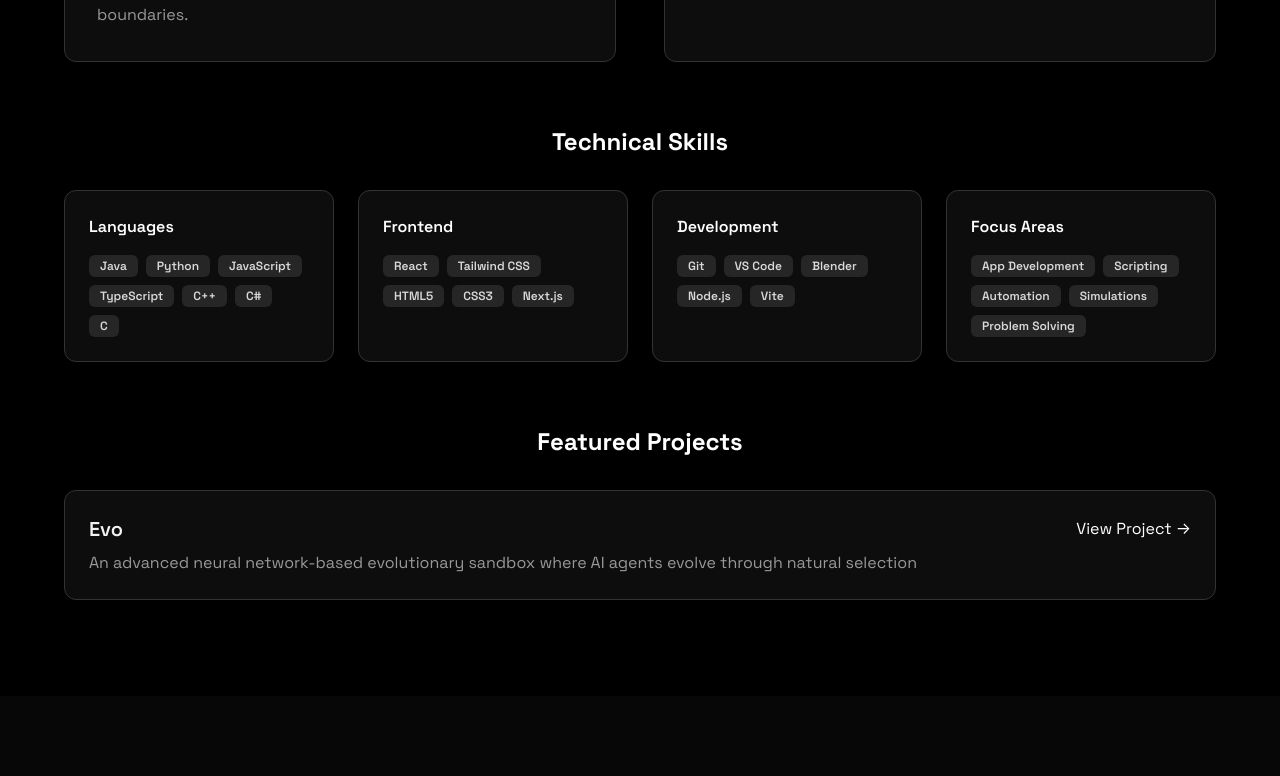
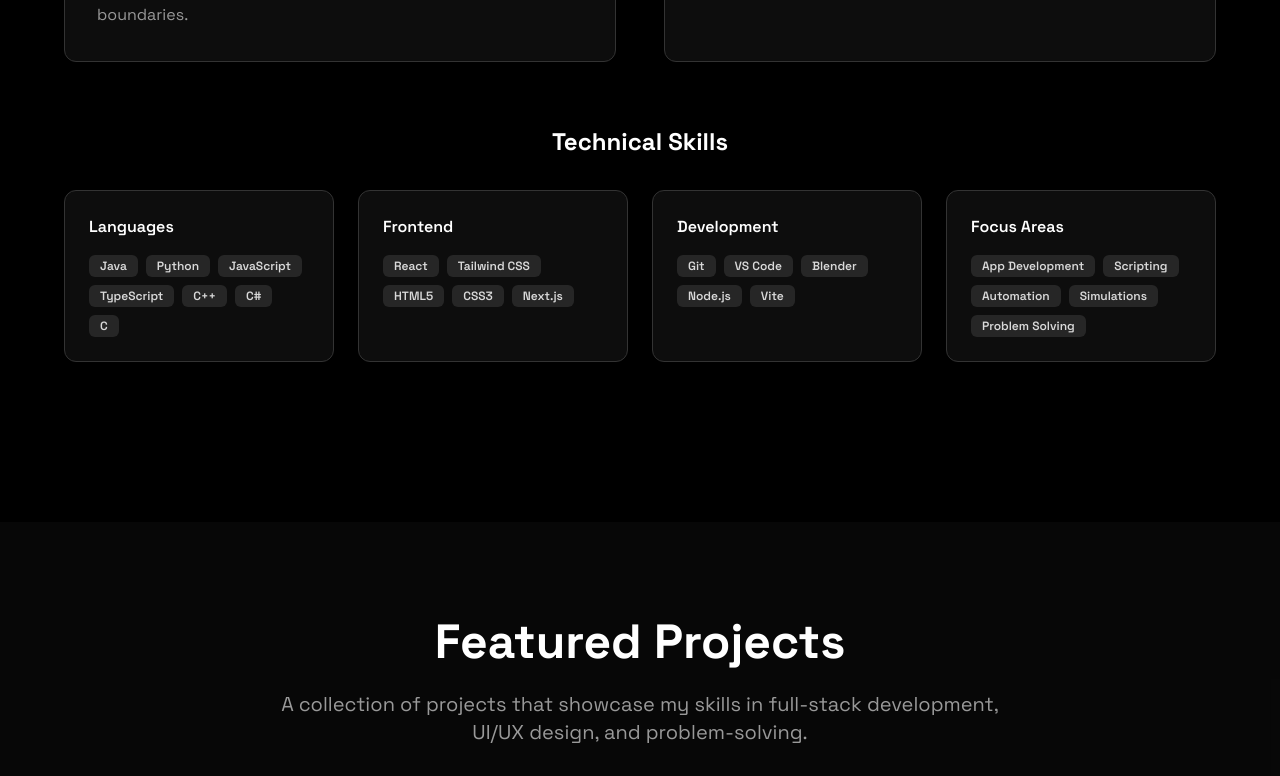
Before and after one commit to CodeByBryant/Portfolio, a React (Vite) app: page / in a window 1280 px wide. Shown: the part 1608-2384 px from the top of the page. Built offline with nearby package versions, Linux system fonts and the light colour scheme.

Commit message:
Remove duplicate featured projects

```diff
--- a/src/components/AboutSection.tsx
+++ b/src/components/AboutSection.tsx
@@ -77,7 +77,7 @@
                 </p>
                 <p className="text-muted-foreground">
                   When I'm not coding, I'm exploring new technologies, working
-                  on personal projects like EvoSquares, or improving my 3D
+                  on personal projects like Evo and Sovereign, or improving my 3D
                   modeling skills in Blender. I believe in continuous learning
                   and am always eager to take on new challenges that push my
                   boundaries.
@@ -160,33 +160,6 @@
             ))}
           </div>
         </div>
-
-        {/* Featured Projects */}
-        <div>
-          <h3 className="text-2xl font-bold text-center mb-8">
-            Featured Projects
-          </h3>
-          <div className="space-y-6">
-            {projects.map((project, index) => (
-              <Card key={index} className="hover-elevate">
-                <CardContent className="p-6">
-                  <div className="flex flex-col md:flex-row md:items-center md:justify-between mb-2">
-                    <h4 className="text-xl font-semibold">{project.title}</h4>
-                    <a
-                      href={project.link}
-                      target="_blank"
-                      rel="noopener noreferrer"
-                      className="text-primary hover:underline self-start md:self-center mt-1 md:mt-0"
-                    >
-                      View Project →
-                    </a>
-                  </div>
-                  <p className="text-muted-foreground">{project.description}</p>
-                </CardContent>
-              </Card>
-            ))}
-          </div>
-        </div>
       </div>
     </section>
   );
```
